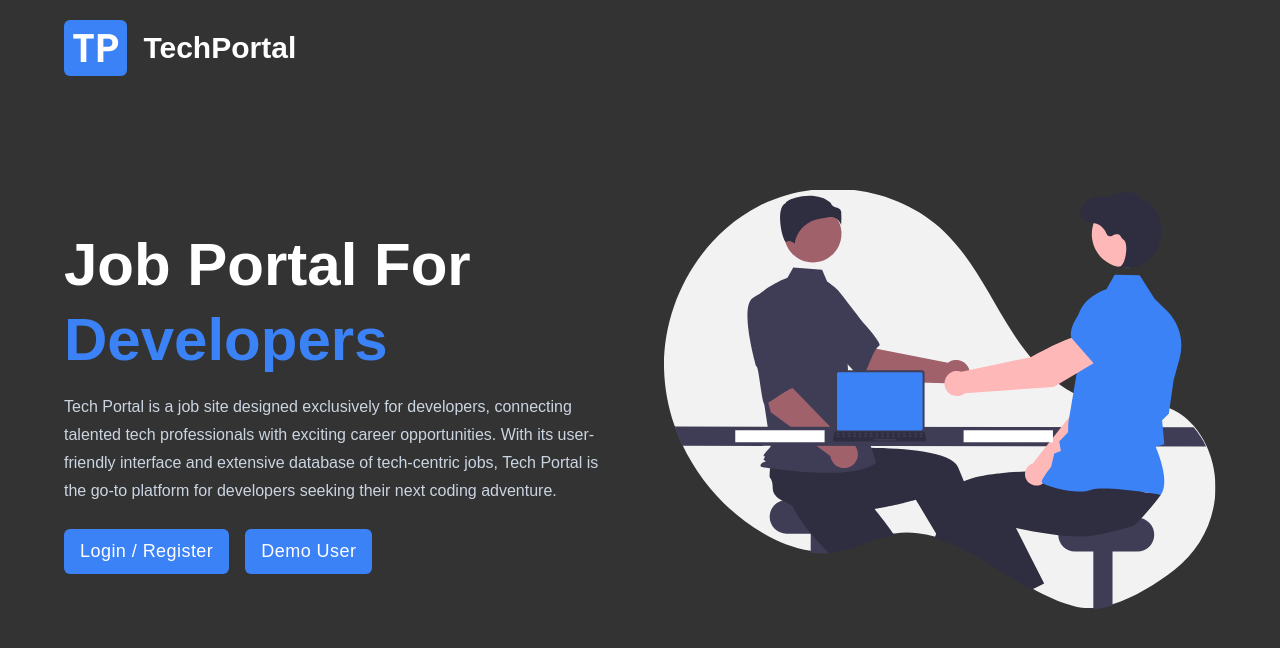
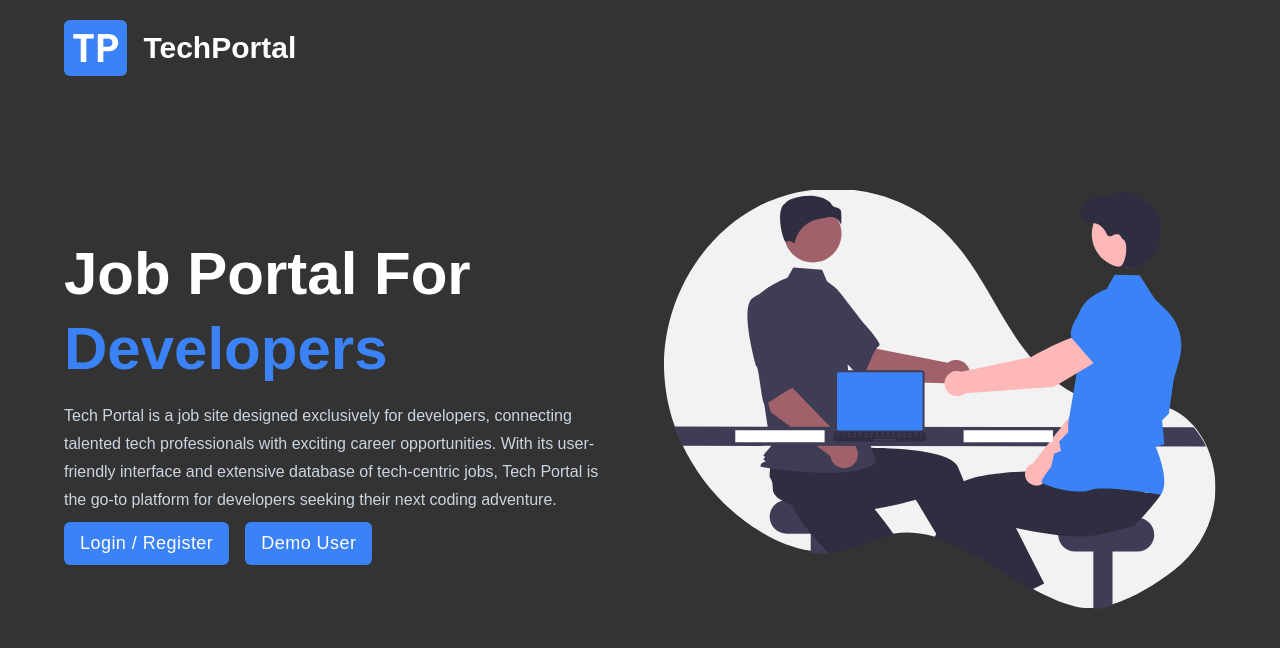
Before and after one commit to margusliinev/techportal, a React (Vite) app in the folder client/: page /landing in a window 1280 px wide. Shown: the top 648 px of the page. Built offline with nearby package versions, Linux system fonts and the light colour scheme; a web font is replaced by a local one.

Commit message:
more styling adjustments

```diff
--- a/client/src/components/Logo.jsx
+++ b/client/src/components/Logo.jsx
@@ -12,7 +12,7 @@ const Logo = () => {
 const Wrapper = styled.div`
     display: inline-flex;
     align-items: center;
-    width: 240px;
+    width: 245px;
     h3 {
         display: inline-block;
         color: var(--colorWhite);
--- a/client/src/index.css
+++ b/client/src/index.css
@@ -113,8 +113,9 @@ h6 {
 }
 
 .btn {
+    display: inline-block;
     font-size: 1rem;
-    padding: 0.75rem 1rem;
+    padding: 0.5rem 1rem;
     background-color: var(--colorPrimary5);
     color: var(--colorWhite);
     transition: var(--transition);
@@ -122,7 +123,6 @@ h6 {
     letter-spacing: var(--spacingWide);
     border: transparent;
     cursor: pointer;
-    margin-top: 1rem;
 }
 
 .btn:hover {
--- a/client/src/pages/ErrorPage.jsx
+++ b/client/src/pages/ErrorPage.jsx
@@ -24,13 +24,16 @@ const Wrapper = styled.div`
         min-height: 100vh;
         display: grid;
         place-items: center;
-        margin-top: -3rem;
-        text-align: center;
+        div {
+            text-align: center;
+        }
     }
     img {
+        height: unset;
         max-width: 600px;
         display: block;
         margin: 0 auto 2rem auto;
+        object-fit: contain;
     }
     h3 {
         margin-bottom: 0.5rem;
@@ -39,9 +42,8 @@ const Wrapper = styled.div`
     }
     p {
         margin-top: 0;
-        margin-bottom: 0.5rem;
         color: var(--colorFontSecondary);
-        margin-bottom: 1.5rem;
+        margin-bottom: 1rem;
     }
 `;
 
--- a/client/src/pages/LandingPage.jsx
+++ b/client/src/pages/LandingPage.jsx
@@ -1,6 +1,7 @@
 import styled from 'styled-components';
 import LandingDark from '../assets/images/landing-dark.svg';
 import { Logo } from '../components';
+import { Link } from 'react-router-dom';
 
 const LandingPage = () => {
     return (
@@ -18,7 +19,9 @@ const LandingPage = () => {
                         extensive database of tech-centric jobs, Tech Portal is the go-to platform for developers seeking their next coding adventure.
                     </p>
                     <div className='btn-container'>
-                        <button className='btn'>Login / Register</button>
+                        <Link to={'/register'} className='btn'>
+                            Login / Register
+                        </Link>
                         <button className='btn'>Demo User</button>
                     </div>
                 </div>
@@ -66,7 +69,7 @@ const Wrapper = styled.div`
         display: flex;
         gap: 1rem;
     }
-    button {
+    .btn {
         font-size: 18px;
     }
     .landing-img {
--- a/client/src/pages/RegisterPage.jsx
+++ b/client/src/pages/RegisterPage.jsx
@@ -41,12 +41,12 @@ const RegisterPage = () => {
                     <button type='submit' className='btn form-btn'>
                         Submit
                     </button>
-                    <p className='member-check'>
-                        {values.isMember ? 'Not a member yet?' : 'Already a member?'}
+                    <div className='member-check'>
+                        {values.isMember ? <p>Not a member yet?</p> : <p>Already a member?</p>}
                         <button type='button' onClick={toggleMember} className='member-btn'>
                             {values.isMember ? 'Register' : 'Login'}
                         </button>
-                    </p>
+                    </div>
                 </form>
             </div>
         </Wrapper>
@@ -58,7 +58,6 @@ const Wrapper = styled.div`
         min-height: 100vh;
         display: grid;
         place-items: center;
-        margin-top: -3rem;
     }
 
     .form {
@@ -78,21 +77,19 @@ const Wrapper = styled.div`
     }
 
     .member-check {
-        display: flex;
-        gap: 0.5rem;
-        justify-content: center;
-    }
-
-    p {
-        margin: 0;
         margin-top: 1rem;
         text-align: center;
-        font-size: 1rem;
+        p {
+            display: inline;
+        }
+        p:nth-of-type(1) {
+            margin-right: 0.5rem;
+        }
     }
 
     .member-btn {
         background: transparent;
-        border: transparent;
+        border: none;
         color: var(--colorPrimary5);
         cursor: pointer;
         font-size: 1rem;
```
